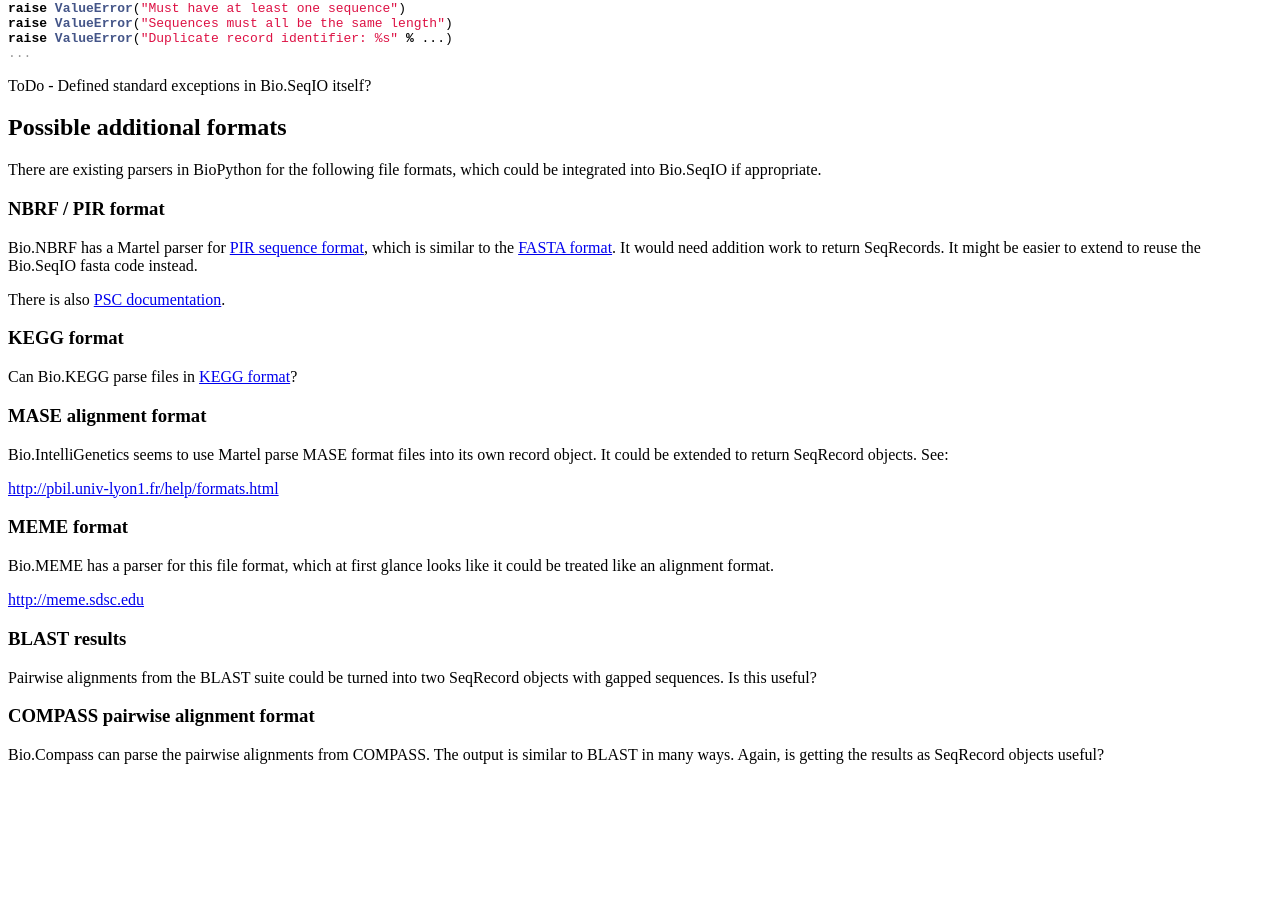
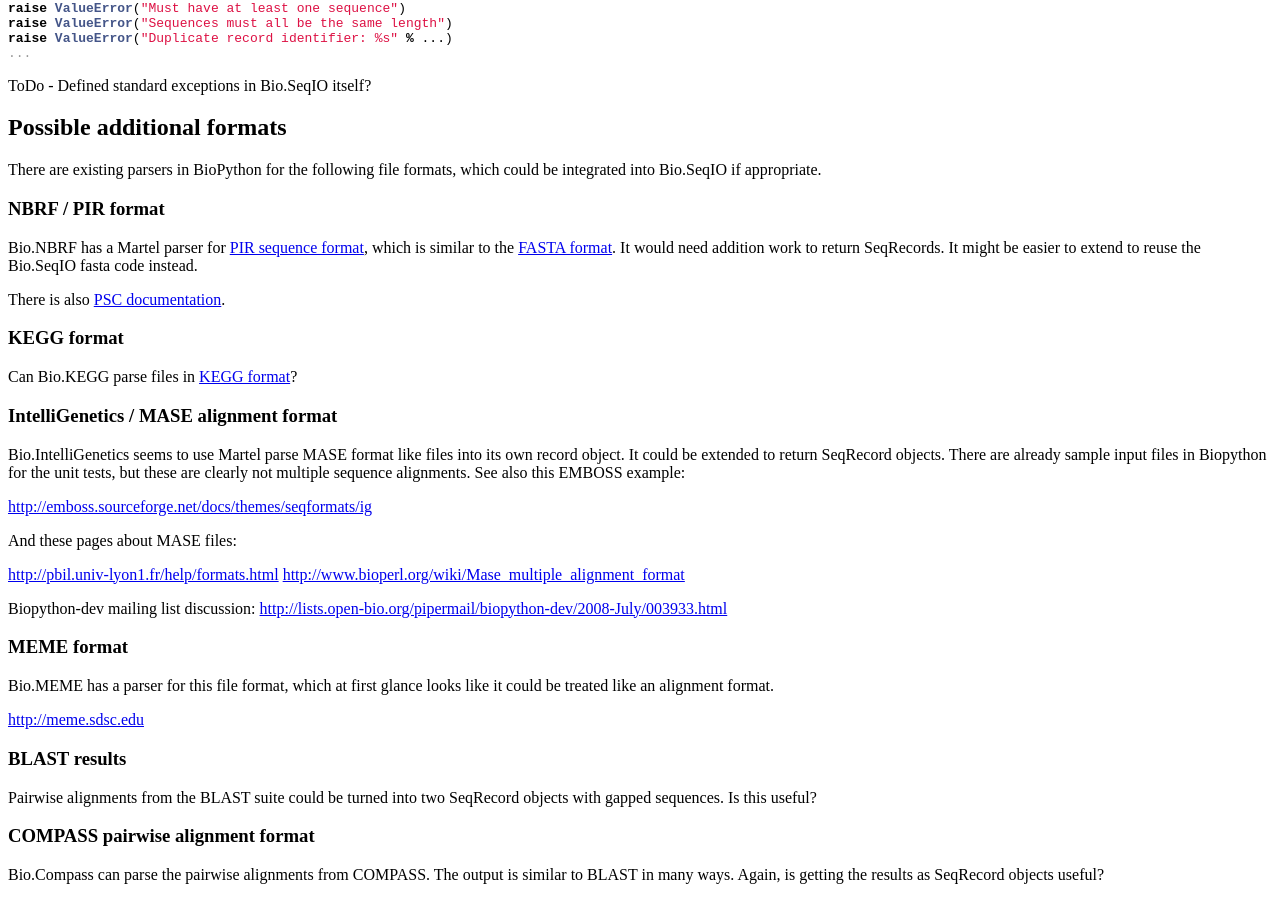
Before and after one commit to biopython/biopython.github.io, a Jekyll site: the page built from wiki/SeqIO_dev.md, in a window 1280 px wide and 900 px high, scrolled down 745 px. Built offline with Jekyll 4.4.1, drawn with Linux system fonts in a browser that asks for light colours; before the commit the page ends 1525 px from its top, so only the background shows below that.

Commit message:
/* Possible additional formats */ IntelliGenetics

```diff
--- a/wiki/SeqIO_dev.md
+++ b/wiki/SeqIO_dev.md
@@ -97,13 +97,23 @@ documentation](http://www.psc.edu/general/software/packages/seq-intro/nbrffile.h
 Can Bio.KEGG parse files in [KEGG
 format](bp:KEGG_sequence_format "wikilink")?
 
-### MASE alignment format
+### IntelliGenetics / MASE alignment format
 
-Bio.IntelliGenetics seems to use Martel parse MASE format files into its
-own record object. It could be extended to return SeqRecord objects.
-See:
+Bio.IntelliGenetics seems to use Martel parse MASE format like files
+into its own record object. It could be extended to return SeqRecord
+objects. There are already sample input files in Biopython for the unit
+tests, but these are clearly not multiple sequence alignments. See also
+this EMBOSS example:
+
+<http://emboss.sourceforge.net/docs/themes/seqformats/ig>
+
+And these pages about MASE files:
 
 <http://pbil.univ-lyon1.fr/help/formats.html>
+<http://www.bioperl.org/wiki/Mase_multiple_alignment_format>
+
+Biopython-dev mailing list discussion:
+<http://lists.open-bio.org/pipermail/biopython-dev/2008-July/003933.html>
 
 ### MEME format
 
```
Also changed, not shown: 1 other file.
